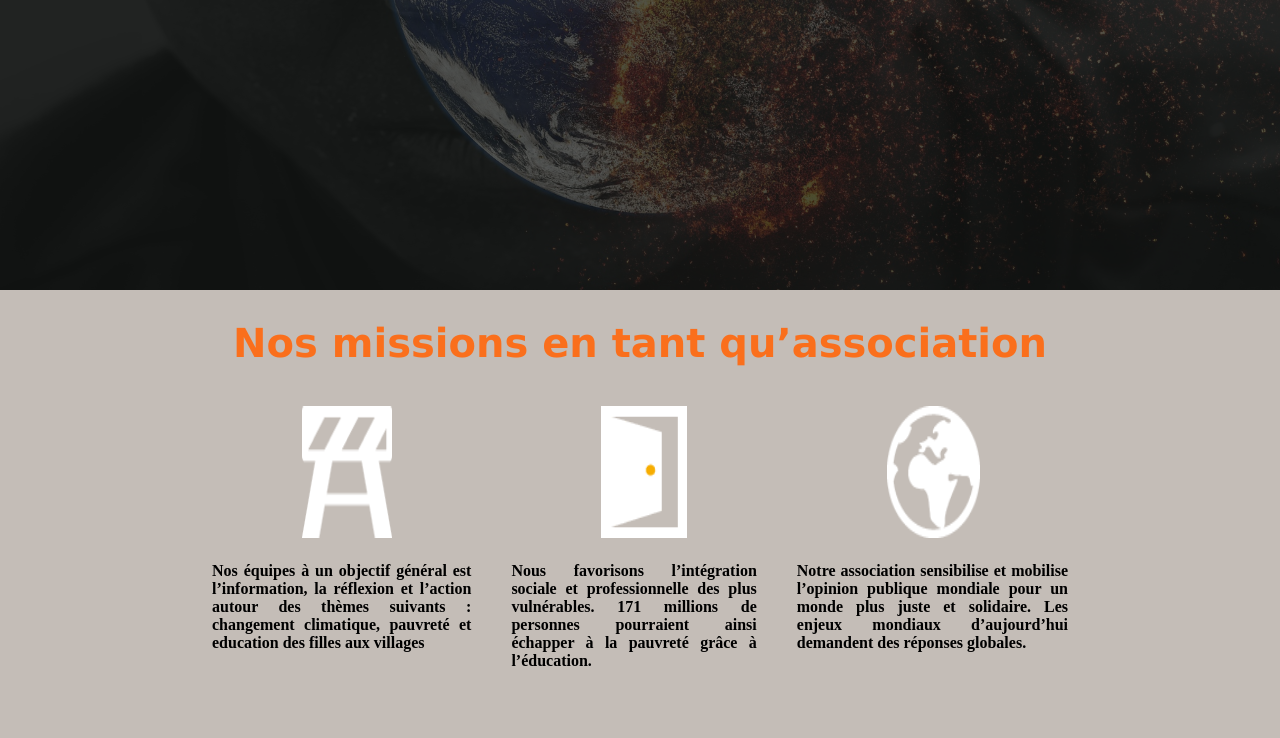
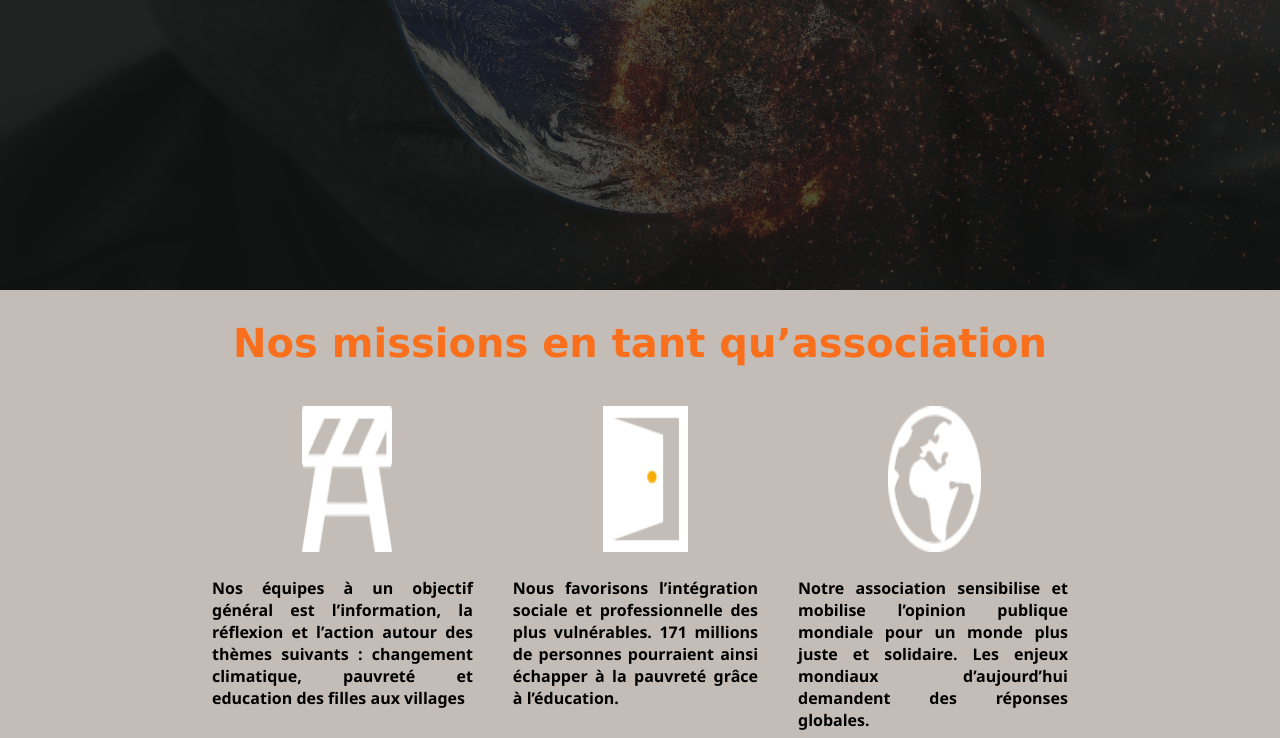
Before and after one commit to M-benrhabra/html-css-N-2, a plain HTML site: page brief.html in a window 1280 px wide. Shown: the part 410-1148 px from the top of the page. Drawn offline with Linux system fonts and the light colour scheme.

Commit message:
font-family

```diff
--- a/brief.css
+++ b/brief.css
@@ -2,7 +2,7 @@
 *{
     margin: 0px;
     padding: 0px;
-    font-family: montserrat;
+    font-family: 'Segoe UI', Tahoma, Geneva, Verdana, sans-serif;
 }
 header{
     display: flex;
```
